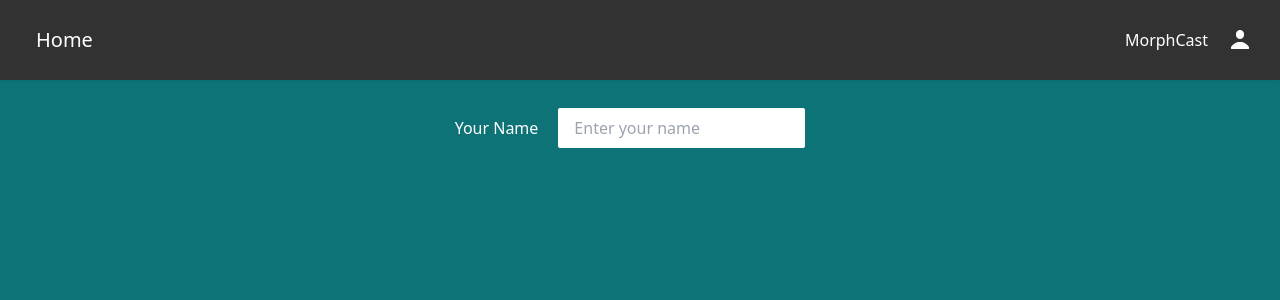
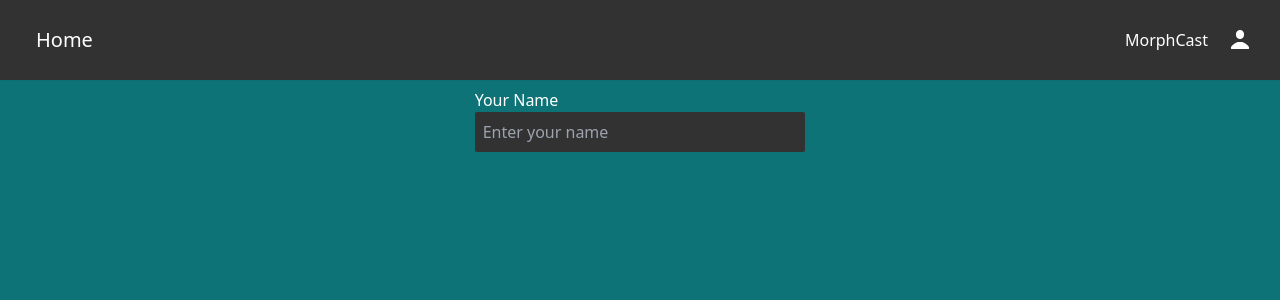
Before and after one commit to AhmedEid2504/insight-learn, a React (Vite) app: page /morphcast in a window 1280 px wide. Shown: the top 300 px of the page. Built offline with nearby package versions, Linux system fonts and the light colour scheme; no server answers.

Commit message:
changes style for name input

```diff
--- a/src/pages/MorphCast.jsx
+++ b/src/pages/MorphCast.jsx
@@ -87,7 +87,7 @@ function MorphCast() {
                 <label htmlFor="userName">Your Name</label>
                 <input
                     id="userName"
-                    className="p-2 indent-2 rounded-sm text-c_4 m-5"
+                    className='w-[100%] h-10 bg-c_3 rounded-sm p-2 border-none'
                     type="text"
                     value={userData.userName}
                     onChange={(e) => {
```
